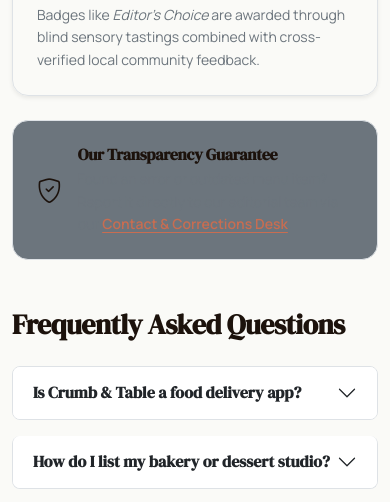
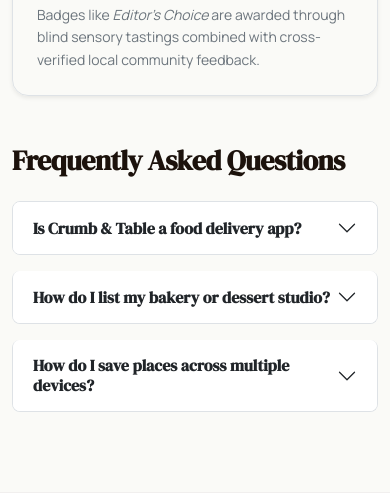
Before and after one commit to empsf164/Local-Dining-Restaurant-Discovery, a plain HTML site: page about.html in a window 390 px wide. Shown: the part 3300-3802 px from the top of the page. Drawn offline with nearby package versions, Linux system fonts and the light colour scheme.

Commit message:
Your commit message

```diff
--- a/about.html
+++ b/about.html
@@ -212,14 +212,6 @@
             </div>
           </div>
         </div>
-
-        <div class="p-4 bg-secondary rounded-4 border border-subtle d-flex align-items-center gap-3">
-          <div class="fs-2 text-terracotta flex-shrink-0"><i class="bi bi-shield-check"></i></div>
-          <div>
-            <h5 class="font-serif fs-6 fw-bold mb-1">Our Transparency Guarantee</h5>
-            <p class="small text-secondary mb-0">Found an error or outdated menu item? Report it directly to our editorial team via our <a href="contact.html" class="auth-link">Contact & Corrections Desk</a>.</p>
-          </div>
-        </div>
       </section>
 
 
--- a/assets/css/responsive.css
+++ b/assets/css/responsive.css
@@ -12,7 +12,7 @@
   /* Prevent any horizontal body overflow */
   html, body {
     max-width: 100vw;
-    overflow-x: hidden;
+    overflow-x: clip;
   }
 
   /* Typography scale adjustment */
@@ -226,7 +226,7 @@
   /* Ensure clean container alignment & zero asymmetrical whitespace on right */
   html, body {
     width: 100%;
-    overflow-x: hidden;
+    overflow-x: clip;
   }
 
   .container {
--- a/assets/css/style.css
+++ b/assets/css/style.css
@@ -110,6 +110,7 @@ html {
   scroll-behavior: smooth;
   -webkit-font-smoothing: antialiased;
   -moz-osx-font-smoothing: grayscale;
+  overflow-x: clip;
 }
 
 body {
@@ -120,7 +121,7 @@ body {
   min-height: 100vh;
   display: flex;
   flex-direction: column;
-  overflow-x: hidden;
+  overflow-x: clip;
   transition: background-color var(--transition-normal), color var(--transition-normal);
 }
 
```
Also changed, not shown: index.html (+0 -10 lines).
